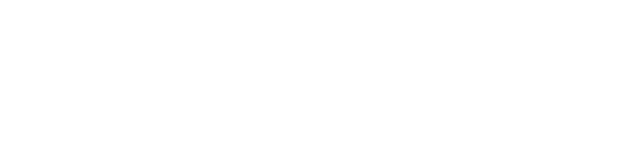
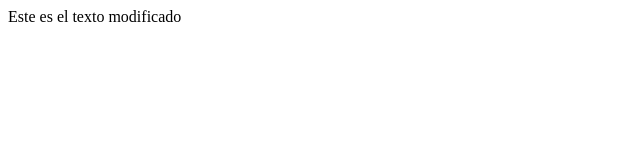
Before and after one commit to blockmaker-academy/dom-y-eventos-js, a website: page src/ejercicio-01/index.html in a window 1280 px wide. Shown: the whole page, without its empty margins (0-640 px from the left). Drawn offline with Linux system fonts and the light colour scheme.

Commit message:
Ejercicio-01 - getElementById

```diff
--- a/src/ejercicio-01/index.html
+++ b/src/ejercicio-01/index.html
@@ -6,10 +6,14 @@
     <title>Ejercicio 1: Selección de Elementos por ID</title>
   </head>
   <body>
-    <!-- Escribe tu codigo html aqui -->
+    <!-- Escribe tu codigo html aqui / EJERCIO 01 getElementById JavaScript-->
+    <div id="FirstElement">Este es el texto inicial</div>
 
     <script>
       // Escribe tu codigo javascript aqui
+      const element = document.getElementById('FirstElement')
+      element.textContent = "Este es el texto modificado"
     </script>
+
   </body>
 </html>
```
